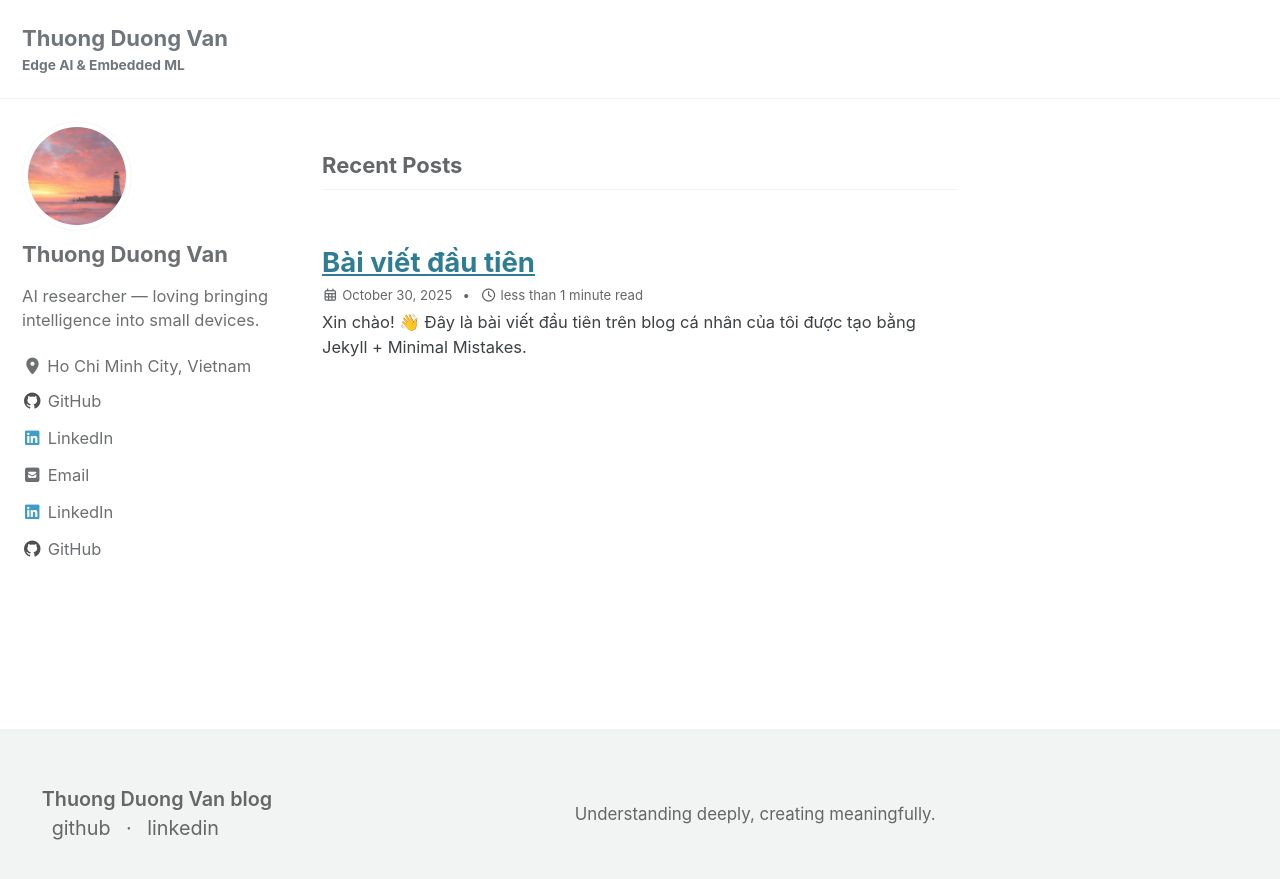
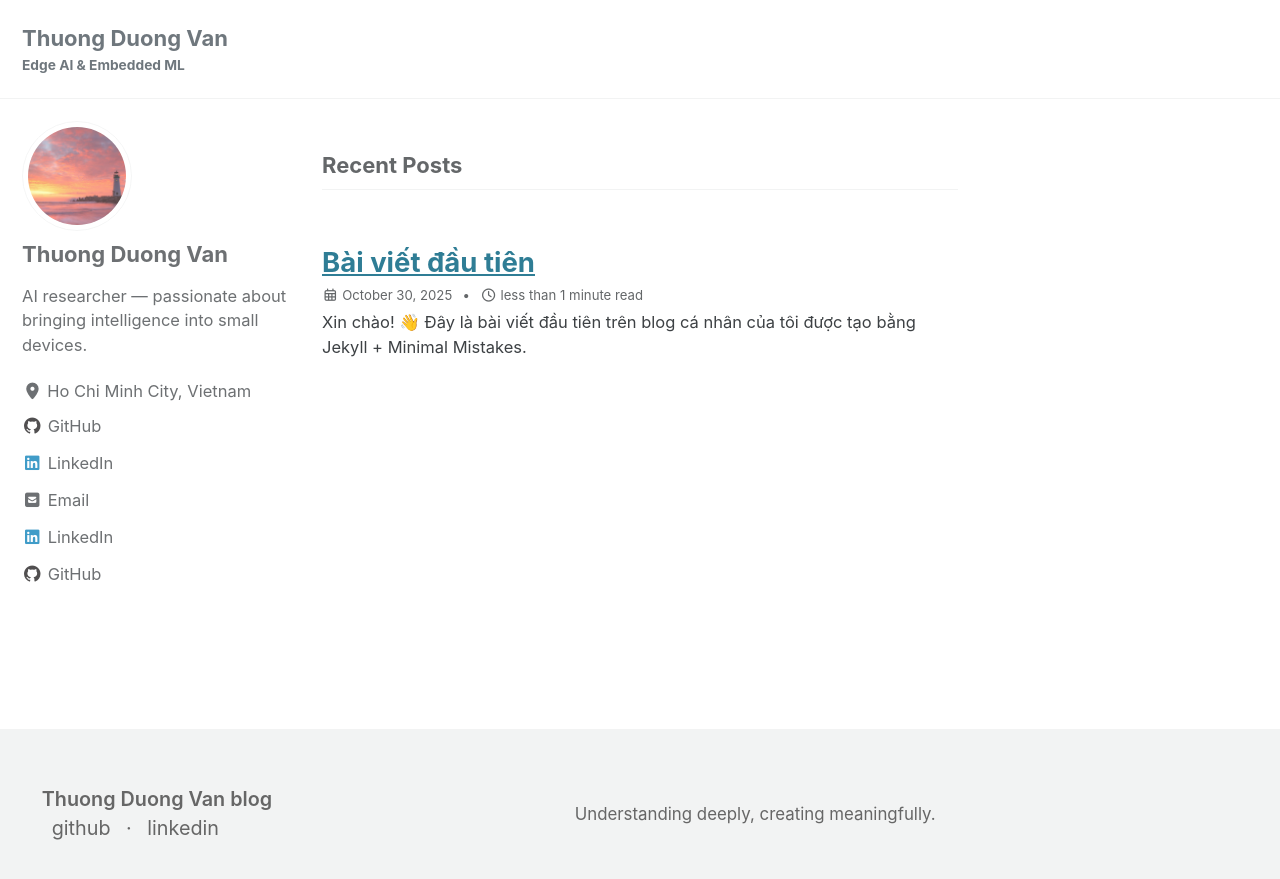
Before and after one commit to VThuong99/VThuong99.github.io, a Jekyll site: the page built from index.html, in a window 1280 px wide. Shown: the top 879 px of the page. Built offline with Jekyll 4.4.1, drawn with Linux system fonts in a browser that asks for light colours; cached includes are drawn as plain includes; the list of posts is cut into pages by our own code.

Commit message:
Update bio.

```diff
--- a/_config.yml
+++ b/_config.yml
@@ -5,7 +5,7 @@ title: "Thuong Duong Van"
 subtitle: "Edge AI & Embedded ML"
 name: "Dương Văn Thương"
 description: >-
-   AI researcher — loving bringing intelligence into small devices.
+   AI researcher — passionate about bringing intelligence into small devices.
 url: "https://vthuong99.github.io"
 baseurl: ""   # leave empty for GitHub Pages root
 repository: "VThuong99/VThuong99.github.io"
@@ -16,7 +16,7 @@ repository: "VThuong99/VThuong99.github.io"
 author:
   name             : "Thuong Duong Van"
   avatar           : "/assets/images/github_avatar.png"
-  bio              : "AI researcher — loving bringing intelligence into small devices."
+  bio              : "AI researcher — passionate about bringing intelligence into small devices."
   location         : "Ho Chi Minh City, Vietnam"
   email            : "vthuong11235@gmail.com"
   github: https://github.com/VThuong99
```
Also changed, not shown: 2 other files.
